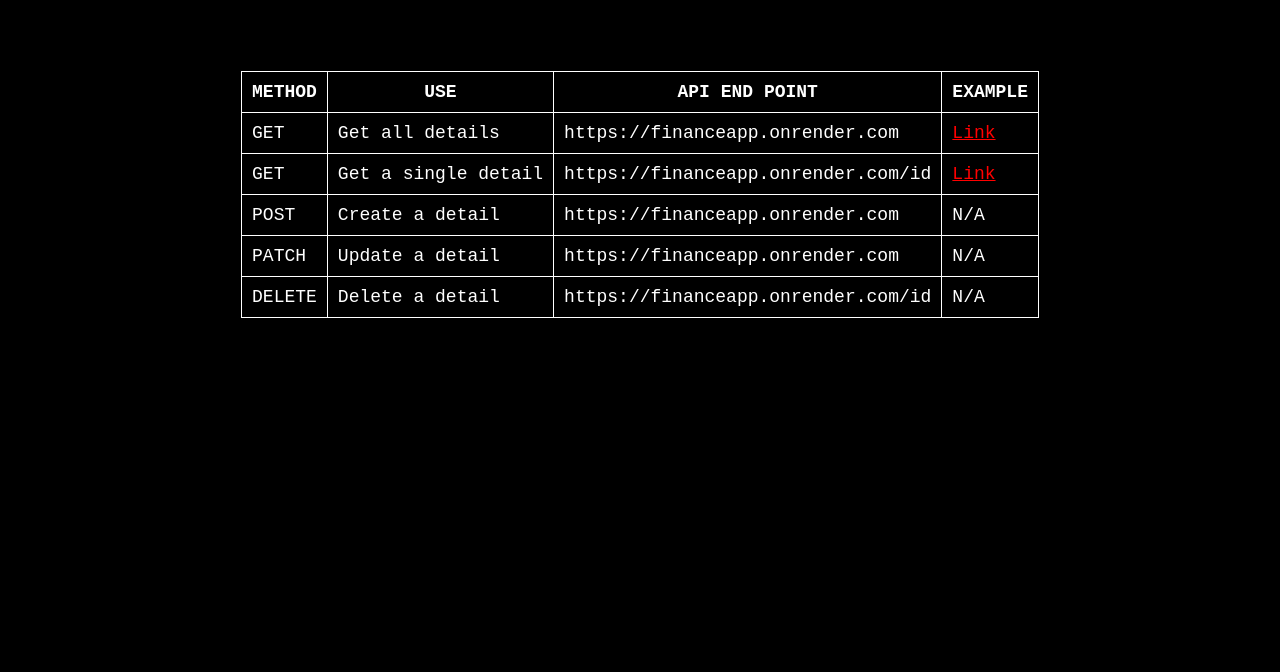
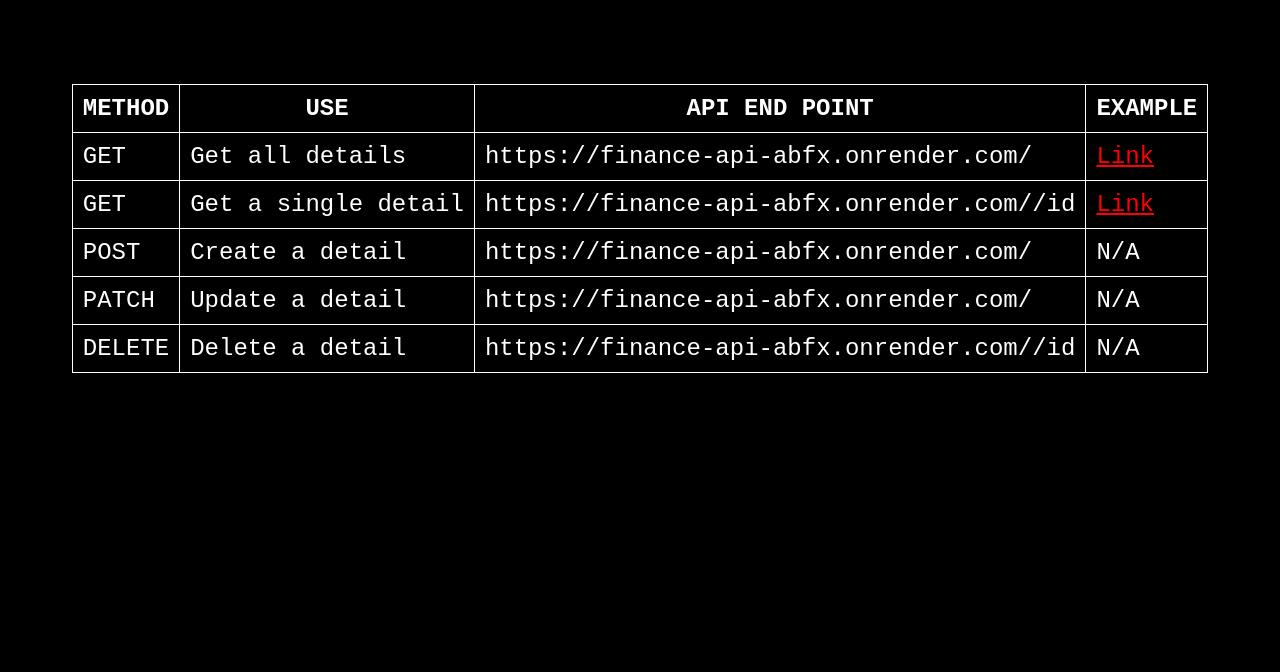
Before and after one commit to amexabee/finance-api, a website: page views/index.html in a window 1280 px wide. Shown: the part 128-800 px from the top of the page. Drawn offline with Linux system fonts and the light colour scheme; files that its build step writes are made by us from their sources.

Commit message:
Update API for info

```diff
--- a/config/corsOptions.js
+++ b/config/corsOptions.js
@@ -2,7 +2,8 @@ const corsOptions = {
   origin: (origin, callback) => {
     if (
       origin === 'http://localhost:3001' ||
-      origin === 'https://finance-gfwg.onrender.com'
+      origin === 'https://finance-gfwg.onrender.com' ||
+      !origin
     )
       callback(null, true);
     else callback(new Error('Not allowed by CORS'));
--- a/public/css/style.css
+++ b/public/css/style.css
@@ -2,7 +2,7 @@ body {
   background-color: black;
   color: white;
   font-family: 'Courier New', Courier, monospace;
-  font-size: large;
+  font-size: x-large;
   display: flex;
   flex-direction: column;
   align-items: center;
--- a/views/index.html
+++ b/views/index.html
@@ -22,31 +22,31 @@
           <tr>
             <td>GET</td>
             <td>Get all details</td>
-            <td>https://financeapp.onrender.com</td>
-            <td><a href="https://financeapp.onrender.com">Link</a></td>
+            <td>https://finance-api-abfx.onrender.com/</td>
+            <td><a href="https://finance-api-abfx.onrender.com/">Link</a></td>
           </tr>
           <tr>
             <td>GET</td>
             <td>Get a single detail</td>
-            <td>https://financeapp.onrender.com/id</td>
-            <td><a href="https://financeapp.onrender.com/1">Link</a></td>
+            <td>https://finance-api-abfx.onrender.com//id</td>
+            <td><a href="https://finance-api-abfx.onrender.com//1">Link</a></td>
           </tr>
           <tr>
             <td>POST</td>
             <td>Create a detail</td>
-            <td>https://financeapp.onrender.com</td>
+            <td>https://finance-api-abfx.onrender.com/</td>
             <td>N/A</td>
           </tr>
           <tr>
             <td>PATCH</td>
             <td>Update a detail</td>
-            <td>https://financeapp.onrender.com</td>
+            <td>https://finance-api-abfx.onrender.com/</td>
             <td>N/A</td>
           </tr>
           <tr>
             <td>DELETE</td>
             <td>Delete a detail</td>
-            <td>https://financeapp.onrender.com/id</td>
+            <td>https://finance-api-abfx.onrender.com//id</td>
             <td>N/A</td>
           </tr>
         </tbody>
```
